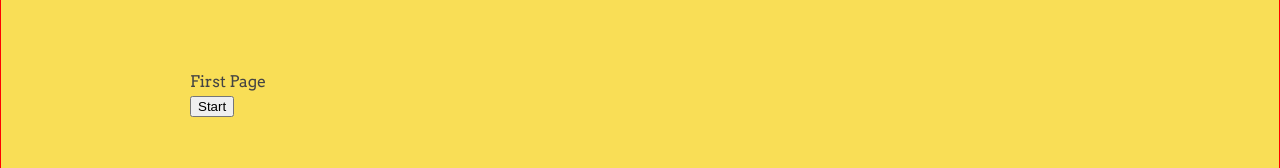
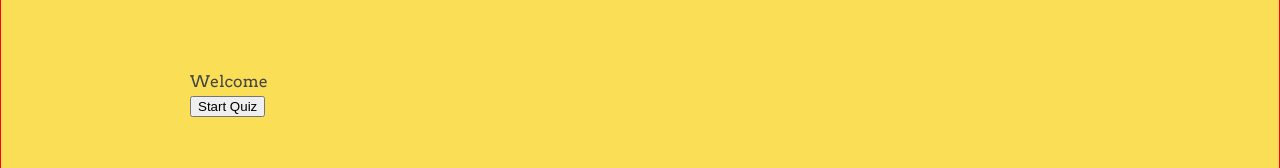
Before and after one commit to MPiotrowska/trivia-app, a React (Create React App) app: page / in a window 1280 px wide. Shown: the part 130-298 px from the top of the page. Built offline with nearby package versions, Linux system fonts and the light colour scheme.

Commit message:
refactor logic

```diff
--- a/src/App.js
+++ b/src/App.js
@@ -1,25 +1,32 @@
+import React from 'react'
 import { Layout } from "./components/Layout/Index";
 import { Question } from "./components/Question/Index";
 import { Welcome } from "./components/Welcome/Index";
-import { useStepState, useStepDispatch } from "./lib/stepperContext";
-import { useQuestionDispatch } from "./lib/questionContext";
+import { useQuestionDispatch, useQuestionState } from "./lib/questionContext";
+
+
 
 function App() {
-  const stepState = useStepState();
-  const dispatch = useStepDispatch();
-  const nextDispatch = useQuestionDispatch()
+  const questionState = useQuestionState();
+  const dispatch = useQuestionDispatch();
 
-  const handleClick = () => {
-    dispatch({ type: "increment" });
-    nextDispatch({type:'nextQuestion'})
-  };
+  React.useEffect(() => {
+   dispatch({
+     type: 'shuffle'
+   })
+  }, []);
+
+  if(questionState.gameOver) {
+    return (
+      <Layout>
+        <p>Todo Game over</p>
+      </Layout>
+    )
+  }
 
   return (
     <Layout>
-      {stepState.step === 0 ? <Welcome /> : <Question />}
-      <button onClick={handleClick}>
-        {stepState.step === 0 ? "Start" : "Next"}
-      </button>
+      {questionState.gameInitialized === true ? <Question /> : <Welcome /> }
     </Layout>
   );
 }
--- a/src/components/Question/Index.jsx
+++ b/src/components/Question/Index.jsx
@@ -1,23 +1,36 @@
 import React from "react";
 import { RadioButton } from "../RadioButton/Index.jsx";
-import { useQuestionState} from '../../lib/questionContext'
+import { useQuestionState, useQuestionDispatch} from "../../lib/questionContext";
+
 
 export const Question = () => {
+  const questionState = useQuestionState();
+  const dispatch = useQuestionDispatch();
+  const handleClick = () => {
+    if ( questionState.question === 10) {
+      dispatch({ type: 'gameOver'})
+      return;
+    }
 
-  const questionState = useQuestionState();
+    dispatch({
+      type:'nextQuestion'
+    })
+
+  }
+
+  React.useEffect(() => {
+    console.log("Question is number: ", questionState.question);
+  }, [questionState.question]);
 
   return (
     <div>
       <p>{questionState.data[questionState.question].question}</p>
       <form action="">
-          {
-             questionState.data[questionState.question].incorrect.map(a => {
-              return(<RadioButton value={a}/>)
-              })
-
-          }
-
+        {questionState.data[questionState.question].incorrect.map((a) => {
+          return <RadioButton value={a} />;
+        })}
       </form>
+      <button onClick={handleClick}>Next Question</button>
     </div>
   );
 };
--- a/src/components/Welcome/Index.jsx
+++ b/src/components/Welcome/Index.jsx
@@ -1,10 +1,18 @@
-import React from 'react'
-import db from "../../api/data.json";
+import React from "react";
+import { useQuestionDispatch } from "../../lib/questionContext";
 
 export const Welcome = () => {
-    return (
-        <div>
-            First Page
-        </div>
-    )
-}
+  const dispatch = useQuestionDispatch();
+
+  const handleClick = () => {
+    dispatch({
+      type: "initializeGame",
+    });
+  };
+  return (
+    <div>
+      <p>Welcome</p>
+      <button onClick={handleClick}>Start Quiz</button>
+    </div>
+  );
+};
```
